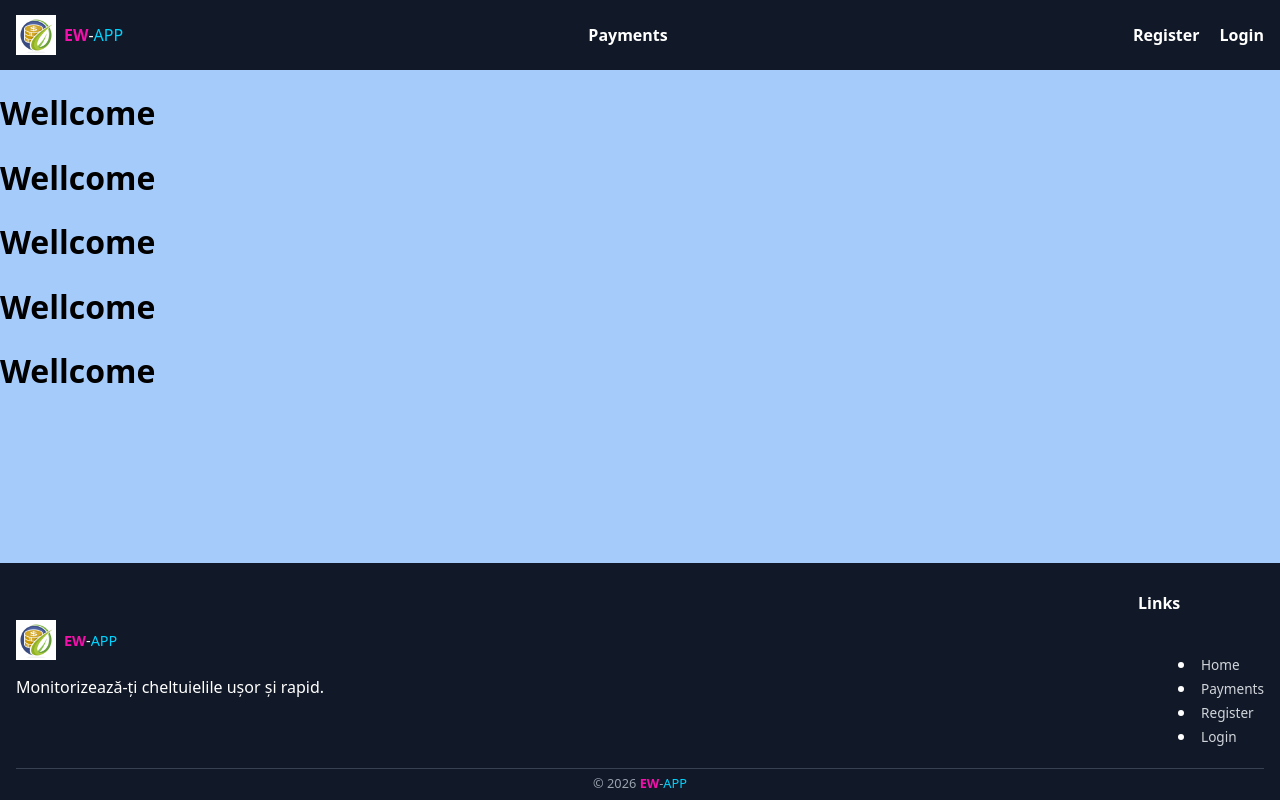
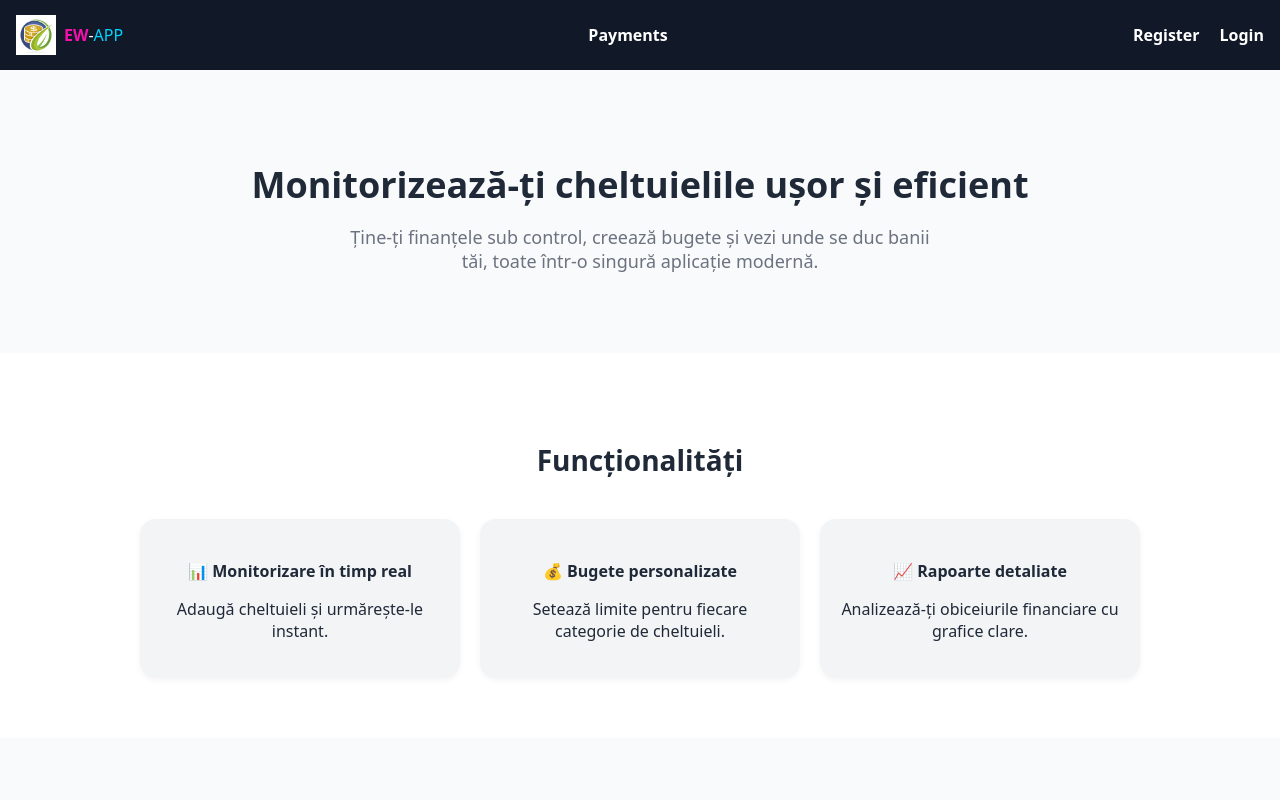
Before and after one commit to Ovidiu-Martalogu/ew-app, a React (Vite) app: page / in a window 1280 px wide. Shown: the top 800 px of the page. Built offline with nearby package versions, Linux system fonts and the light colour scheme.

Commit message:
update fist page

```diff
--- a/src/features/First-page/FirstPage.module.css
+++ b/src/features/First-page/FirstPage.module.css
@@ -0,0 +1,68 @@
+.container {
+    min-height: 100vh;
+    background-color: #f9fafb;
+    color: #1f2937;
+    display: flex;
+    flex-direction: column;
+}
+
+.title {
+    font-size: 36px;
+    font-weight: bold;
+    margin-bottom: 16px;
+}
+
+.subtitle {
+    font-size: 18px;
+    color: #6b7280;
+    max-width: 600px;
+    margin: 0 auto;
+}
+
+
+.sectionCards {
+    padding: 60px 20px;
+    background: white;
+    text-align: center;
+}
+
+.sectionTitle {
+    font-size: 28px;
+    margin-bottom: 40px;
+    font-weight: bold;
+}
+
+.grid {
+    display: grid;
+    grid-template-columns: repeat(auto-fit, minmax(250px, 1fr));
+    gap: 20px;
+    max-width: 1000px;
+    margin: 0 auto;
+}
+
+.card {
+    background: #f3f4f6;
+    padding: 20px;
+    border-radius: 16px;
+    box-shadow: 0 2px 6px rgba(0, 0, 0, 0.05);
+}
+
+.card h4 {
+    margin-bottom: 10px;
+}
+
+/* CTA */
+.upAndDownText {
+    text-align: center;
+    padding: 60px 20px;
+}
+
+.upAndDownText h3 {
+    font-size: 24px;
+    margin-bottom: 10px;
+}
+
+.upAndDownText p {
+    color: #6b7280;
+    margin-bottom: 20px;
+}
--- a/src/features/First-page/FirstPage.tsx
+++ b/src/features/First-page/FirstPage.tsx
@@ -1,13 +1,46 @@
-import styles from "./FirstPage.module.css"
+
+import styles from "./firstpage.module.css";
 
 export function FirstPage() {
     return (
-        <>
-            <h1>Wellcome</h1>
-            <h1>Wellcome</h1>
-            <h1>Wellcome</h1>
-            <h1>Wellcome</h1>
-            <h1>Wellcome</h1>
-        </>
-    )
-}
+        <div className={styles.container}>
+              <section className={styles.upAndDownText}>
+                <h2 className={styles.title}>
+                    Monitorizează-ți cheltuielile ușor și eficient
+                </h2>
+                <p className={styles.subtitle}>
+                    Ține-ți finanțele sub control, creează bugete și vezi unde se duc banii tăi, toate într-o singură aplicație modernă.
+                </p>
+
+            </section>
+
+            <section className={styles.sectionCards}>
+                <h3 className={styles.sectionTitle}>Funcționalități</h3>
+                <div className={styles.grid}>
+                    <div className={styles.card}>
+                        <h4>📊 Monitorizare în timp real</h4>
+                        <p>Adaugă cheltuieli și urmărește-le instant.</p>
+                    </div>
+                    <div className={styles.card}>
+                        <h4>💰 Bugete personalizate</h4>
+                        <p>Setează limite pentru fiecare categorie de cheltuieli.</p>
+                    </div>
+                    <div className={styles.card}>
+                        <h4>📈 Rapoarte detaliate</h4>
+                        <p>Analizează-ți obiceiurile financiare cu grafice clare.</p>
+                    </div>
+                </div>
+            </section>
+
+                  <section className={styles.upAndDownText}>
+                <h3>Preia controlul asupra banilor tăi</h3>
+                <p>Începe chiar azi și vezi diferența.</p>
+
+            </section>
+
+
+        </div>
+    );
+};
+
+;
```
